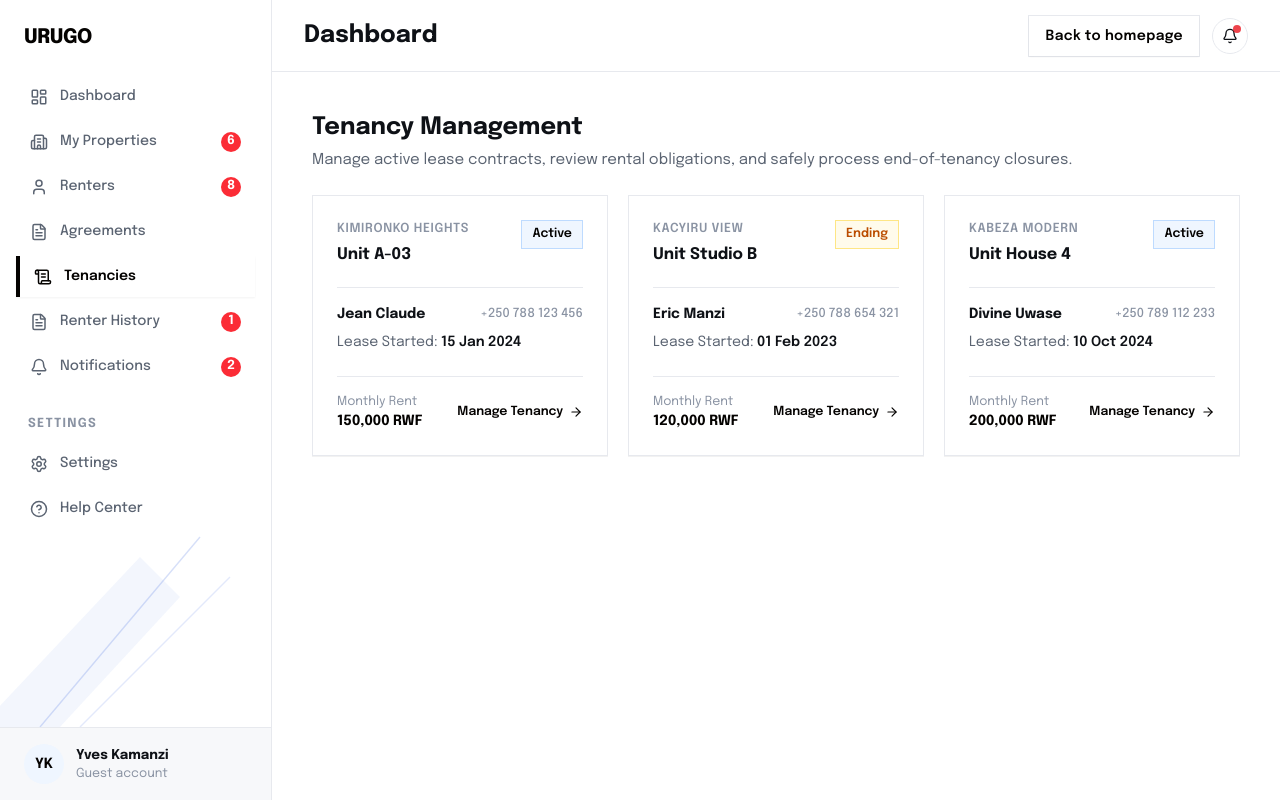
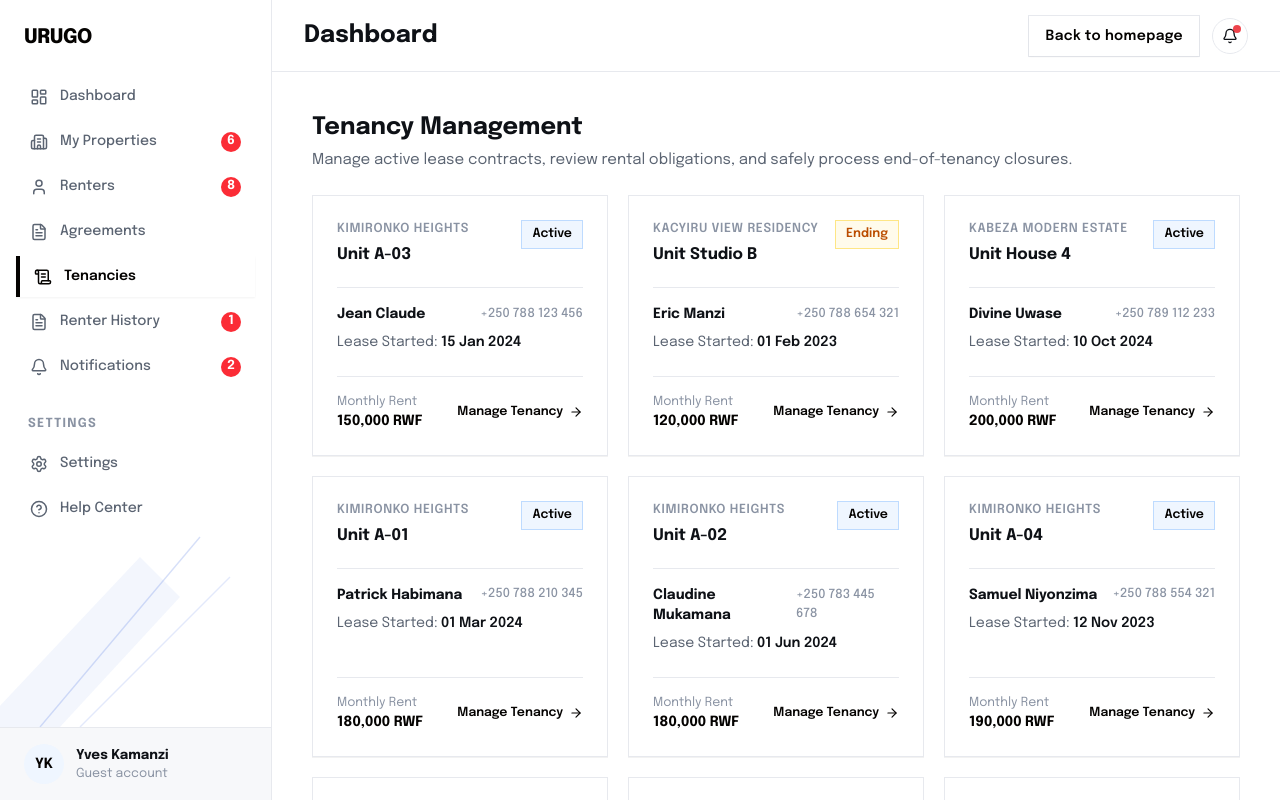
Before and after one commit to Urugo-software/Urugo-Frontend, a Next.js app: page /landlord/tenancies in a window 1280 px wide. Built offline with nearby package versions, Linux system fonts and the light colour scheme.

Commit message:
feat(data): link renters to properties and add mock property units

```diff
--- a/data/landlord-data.ts
+++ b/data/landlord-data.ts
@@ -10,6 +10,7 @@ import {
   RemainingBalance,
   LandlordPropertyItem,
   PropertyGroup,
+  PropertyUnit,
   LandlordNotificationItem,
   LandlordFAQItem,
 } from "@/types/landlord";
@@ -121,6 +122,7 @@ export const mockRecentActivities: RecentActivityItem[] = [
 export const mockLandlordRenters: LandlordRenter[] = [
   {
     id: "r-101",
+    propertyId: "prop-101",
     name: "Jean Claude",
     isIdentityVerified: true,
     propertyName: "Kimironko Heights",
@@ -133,9 +135,10 @@ export const mockLandlordRenters: LandlordRenter[] = [
   },
   {
     id: "r-102",
+    propertyId: "prop-102",
     name: "Eric Manzi",
     isIdentityVerified: true,
-    propertyName: "Kacyiru View",
+    propertyName: "Kacyiru View Residency",
     unitNumber: "Studio B",
     tenancyStatus: "Ending",
     monthlyRentRwf: 120000,
@@ -145,15 +148,107 @@ export const mockLandlordRenters: LandlordRenter[] = [
   },
   {
     id: "r-103",
+    propertyId: "prop-103",
     name: "Divine Uwase",
     isIdentityVerified: true,
-    propertyName: "Kabeza Modern",
+    propertyName: "Kabeza Modern Estate",
     unitNumber: "House 4",
     tenancyStatus: "Active",
     monthlyRentRwf: 200000,
     paymentStatus: "Paid",
     startDate: "10 Oct 2024",
     phone: "+250 789 112 233",
+  },
+  {
+    id: "r-104",
+    propertyId: "prop-101",
+    name: "Patrick Habimana",
+    isIdentityVerified: true,
+    propertyName: "Kimironko Heights",
+    unitNumber: "A-01",
+    tenancyStatus: "Active",
+    monthlyRentRwf: 180000,
+    paymentStatus: "Paid",
+    startDate: "01 Mar 2024",
+    phone: "+250 788 210 345",
+  },
+  {
+    id: "r-105",
+    propertyId: "prop-101",
+    name: "Claudine Mukamana",
+    isIdentityVerified: true,
+    propertyName: "Kimironko Heights",
+    unitNumber: "A-02",
+    tenancyStatus: "Active",
+    monthlyRentRwf: 180000,
+    paymentStatus: "Paid",
+    startDate: "01 Jun 2024",
+    phone: "+250 783 445 678",
+  },
+  {
+    id: "r-106",
+    propertyId: "prop-101",
+    name: "Samuel Niyonzima",
+    isIdentityVerified: true,
+    propertyName: "Kimironko Heights",
+    unitNumber: "A-04",
+    tenancyStatus: "Active",
+    monthlyRentRwf: 190000,
+    paymentStatus: "Paid",
+    startDate: "12 Nov 2023",
+    phone: "+250 788 554 321",
+  },
+  {
+    id: "r-107",
+    propertyId: "prop-101",
+    name: "Grace Ingabire",
+    isIdentityVerified: true,
+    propertyName: "Kimironko Heights",
+    unitNumber: "A-05",
+    tenancyStatus: "Ending",
+    monthlyRentRwf: 200000,
+    paymentStatus: "Pending",
+    startDate: "01 May 2023",
+    phone: "+250 789 778 899",
+  },
+  {
+    id: "r-108",
+    propertyId: "prop-102",
+    name: "Aline Uwimana",
+    isIdentityVerified: true,
+    propertyName: "Kacyiru View Residency",
+    unitNumber: "Studio A",
+    tenancyStatus: "Active",
+    monthlyRentRwf: 160000,
+    paymentStatus: "Paid",
+    startDate: "05 Apr 2024",
+    phone: "+250 788 901 234",
+  },
+  {
+    id: "r-109",
+    propertyId: "prop-102",
+    name: "Kevin Mugisha",
+    isIdentityVerified: true,
+    propertyName: "Kacyiru View Residency",
+    unitNumber: "Suite C",
+    tenancyStatus: "Active",
+    monthlyRentRwf: 180000,
+    paymentStatus: "Paid",
+    startDate: "20 Jan 2025",
+    phone: "+250 788 332 109",
+  },
+  {
+    id: "r-110",
+    propertyId: "prop-102",
+    name: "Sandrine Iradukunda",
+    isIdentityVerified: true,
+    propertyName: "Kacyiru View Residency",
+    unitNumber: "Suite D",
+    tenancyStatus: "Active",
+    monthlyRentRwf: 180000,
+    paymentStatus: "Paid",
+    startDate: "01 Aug 2024",
+    phone: "+250 789 654 987",
   },
 ];
 
@@ -264,12 +359,134 @@ export const mockLandlordProperties: LandlordPropertyItem[] = [
     name: "Kabeza Modern Estate",
     location: "Kabeza, Kicukiro, Kigali",
     image: "/assets/home/prop3.jpg",
-    totalUnits: 3,
-    occupiedUnits: 2,
-    monthlyRevenueRwf: 500000,
-    status: "Partial",
+    monthlyRevenueRwf: 200000,
+    expectedMonthlyRentRwf: 200000,
+    status: "Occupied",
     type: "HOUSE",
     hasUnits: false,
+  },
+];
+
+export const mockPropertyUnits: PropertyUnit[] = [
+  {
+    id: "unit-101-a01",
+    propertyId: "prop-101",
+    unitNumber: "A-01",
+    floor: "Ground Floor",
+    bedrooms: 2,
+    bathrooms: 1,
+    monthlyRentRwf: 180000,
+    status: "Occupied",
+    renterId: "r-104",
+    images: ["/assets/home/prop1.jpg", "/assets/home/pc1.jpg"],
+  },
+  {
+    id: "unit-101-a02",
+    propertyId: "prop-101",
+    unitNumber: "A-02",
+    floor: "Ground Floor",
+    bedrooms: 2,
+    bathrooms: 1,
+    monthlyRentRwf: 180000,
+    status: "Occupied",
+    renterId: "r-105",
+    images: ["/assets/home/prop4.jpg", "/assets/home/pc2.jpg"],
+  },
+  {
+    id: "unit-101-a03",
+    propertyId: "prop-101",
+    unitNumber: "A-03",
+    floor: "1st Floor",
+    bedrooms: 2,
+    bathrooms: 1,
+    monthlyRentRwf: 150000,
+    status: "Occupied",
+    renterId: "r-101",
+    images: ["/assets/home/prop1.jpg", "/assets/home/pc3.jpg", "/assets/home/prop5.jpg"],
+  },
+  {
+    id: "unit-101-a04",
+    propertyId: "prop-101",
+    unitNumber: "A-04",
+    floor: "1st Floor",
+    bedrooms: 2,
+    bathrooms: 2,
+    monthlyRentRwf: 190000,
+    status: "Occupied",
+    renterId: "r-106",
+    images: ["/assets/home/prop5.jpg"],
+  },
+  {
+    id: "unit-101-a05",
+    propertyId: "prop-101",
+    unitNumber: "A-05",
+    floor: "2nd Floor",
+    bedrooms: 3,
+    bathrooms: 2,
+    monthlyRentRwf: 200000,
+    status: "Occupied",
+    renterId: "r-107",
+    images: ["/assets/home/pc2.jpg", "/assets/home/prop4.jpg"],
+  },
+  {
+    id: "unit-101-a06",
+    propertyId: "prop-101",
+    unitNumber: "A-06",
+    floor: "2nd Floor",
+    bedrooms: 2,
+    bathrooms: 1,
+    monthlyRentRwf: 150000,
+    status: "Vacant",
+    renterId: null,
+    images: ["/assets/home/pc1.jpg"],
+  },
+  {
+    id: "unit-102-a",
+    propertyId: "prop-102",
+    unitNumber: "Studio A",
+    floor: "Ground Floor",
+    bedrooms: 1,
+    bathrooms: 1,
+    monthlyRentRwf: 160000,
+    status: "Occupied",
+    renterId: "r-108",
+    images: ["/assets/home/prop2.jpg", "/assets/home/pc1.jpg"],
+  },
+  {
+    id: "unit-102-b",
+    propertyId: "prop-102",
+    unitNumber: "Studio B",
+    floor: "Ground Floor",
+    bedrooms: 1,
+    bathrooms: 1,
+    monthlyRentRwf: 120000,
+    status: "Occupied",
+    renterId: "r-102",
+    images: ["/assets/home/pc3.jpg"],
+  },
+  {
+    id: "unit-102-c",
+    propertyId: "prop-102",
+    unitNumber: "Suite C",
+    floor: "1st Floor",
+    bedrooms: 2,
+    bathrooms: 1,
+    monthlyRentRwf: 180000,
+    status: "Occupied",
+    renterId: "r-109",
+    images: ["/assets/home/prop2.jpg", "/assets/home/prop5.jpg"],
+  },
+  {
+    id: "unit-102-d",
+    propertyId: "prop-102",
+    unitNumber: "Suite D",
+    floor: "1st Floor",
+    bedrooms: 2,
+    bathrooms: 2,
+    monthlyRentRwf: 180000,
+    status: "Occupied",
+    renterId: "r-110",
+    images: ["/assets/home/prop4.jpg"],
   },
 ];
 
```
